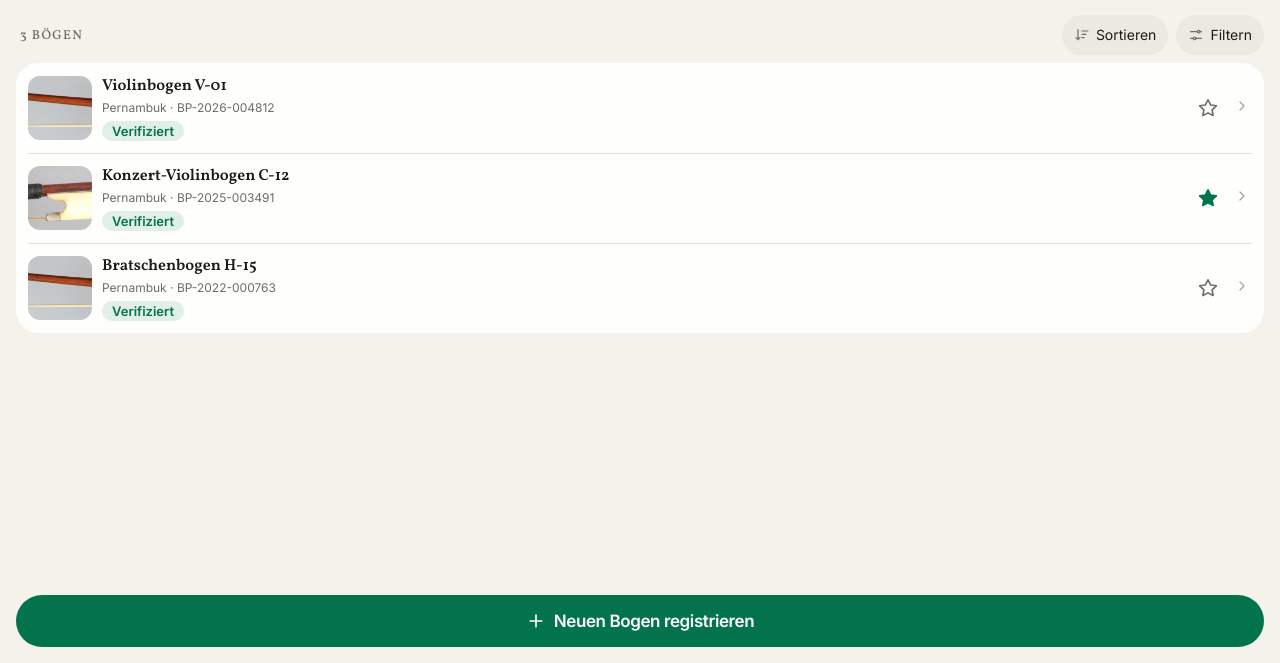
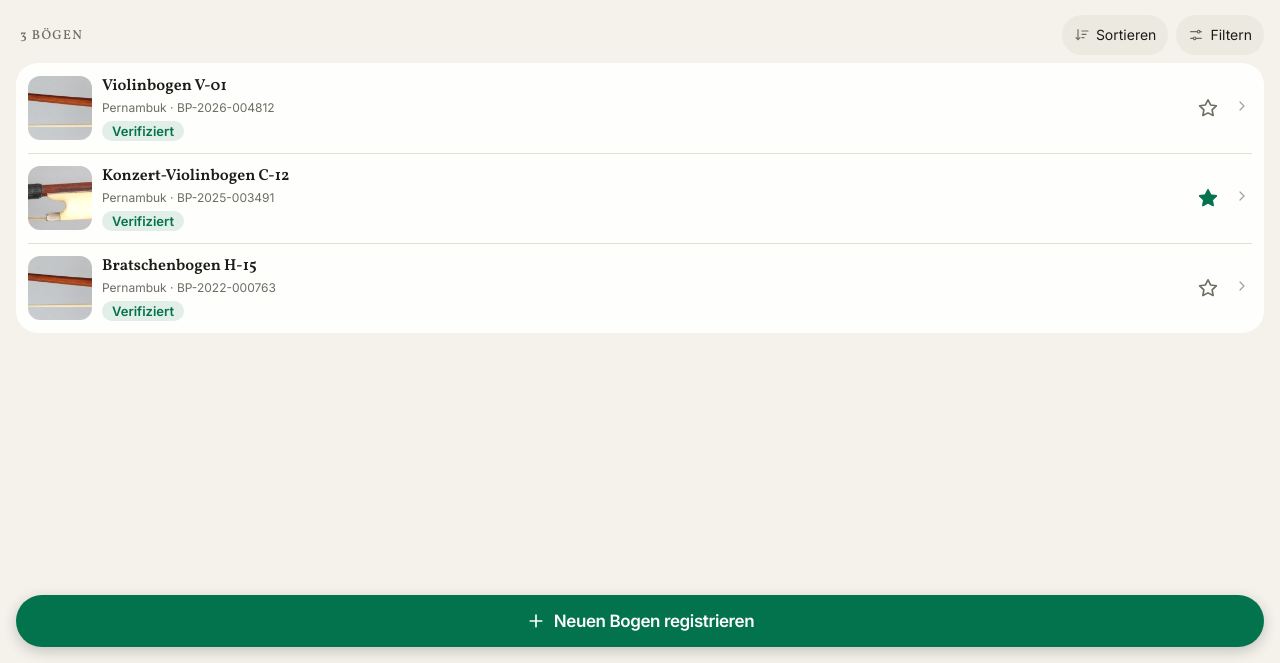
Before and after one commit to 2481632/boworiginalmockup, a plain HTML site: page index.html in a window 1280 px wide. Shown: the part 137-800 px from the top of the page. Drawn offline with Linux system fonts and the light colour scheme.

Commit message:
Add button design fixes

```diff
--- a/style.css
+++ b/style.css
@@ -1209,7 +1209,11 @@ button {
   z-index: 2;
   inset: auto 0 0;
   padding: 10px 16px calc(16px + env(safe-area-inset-bottom));
-  background: var(--grouped);
+  pointer-events: none;
+}
+.bow-list-footer .btn {
+  pointer-events: auto;
+  box-shadow: 0 4px 14px rgb(27 27 23 / 22%);
 }
 .bow-list-heading,
 .bow-list-toolbar,
```
